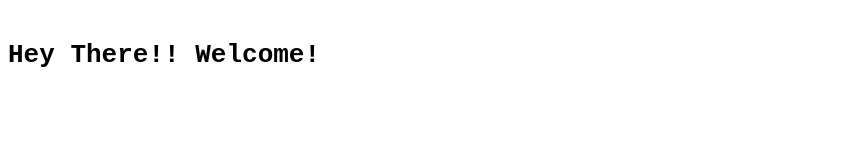
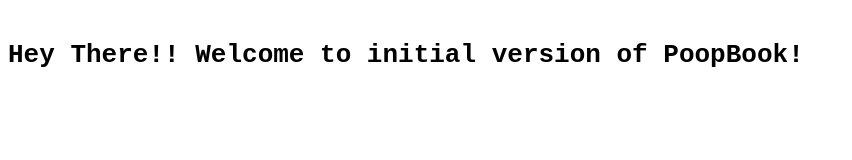
Before and after one commit to PranavPM/PranavPM.github.io, a plain HTML site: page index.html in a window 1280 px wide. Shown: the whole page, without its empty margins (0-852 px from the left). Drawn offline with Linux system fonts and the light colour scheme.

Commit message:
Update index.html

```diff
--- a/index.html
+++ b/index.html
@@ -4,7 +4,7 @@
 	</head>
 	<body>
 		<pre>
-		<h1>Hey There!! Welcome!</h1>
+		<h1>Hey There!! Welcome to initial version of PoopBook!</h1>
 		</pre>
 	</body>
 </html>
```
